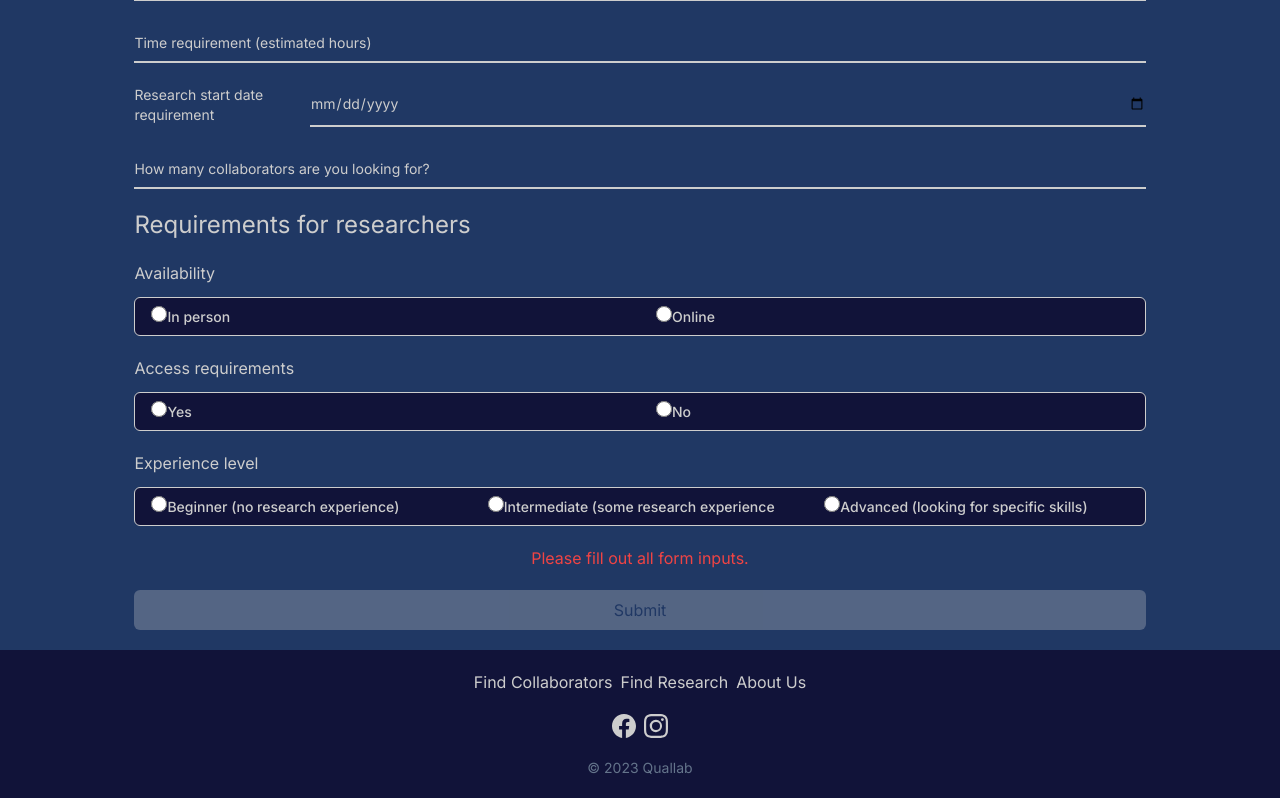
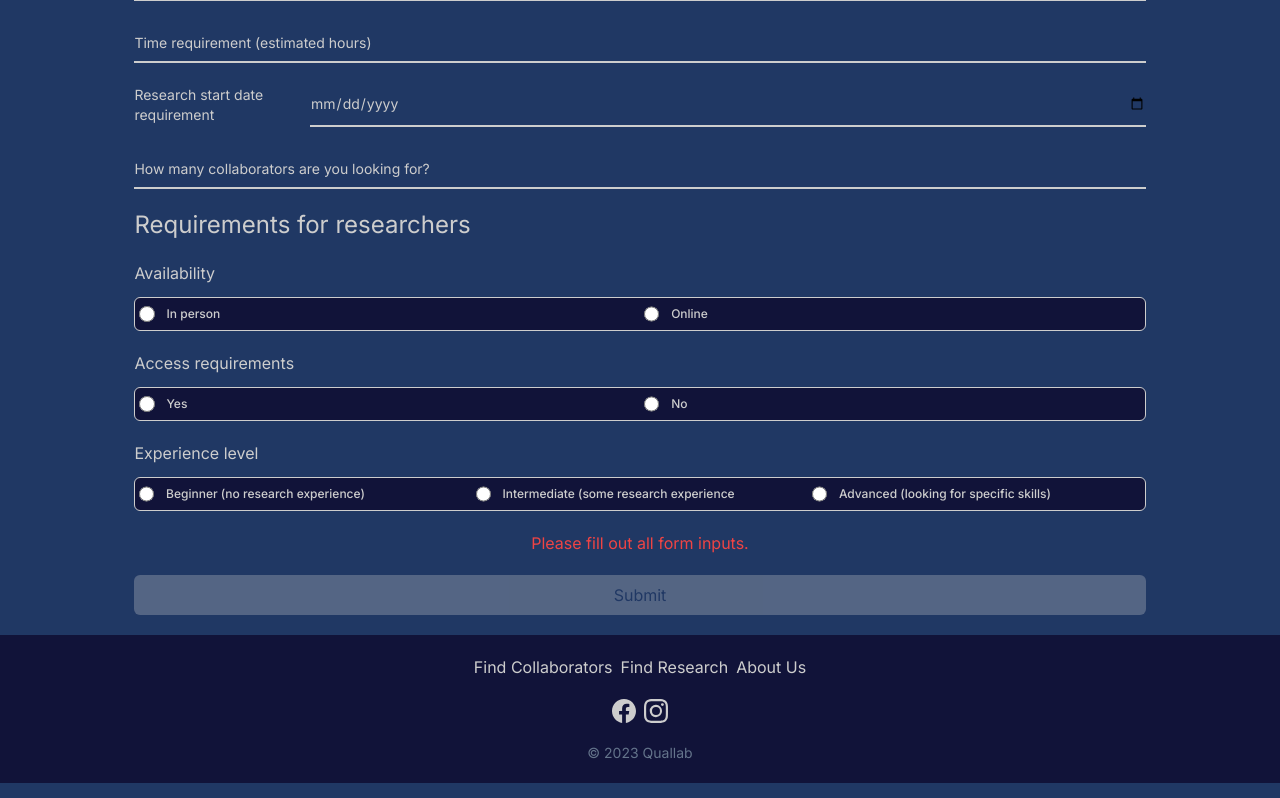
Before and after one commit to kimizake/Quallab, a Next.js app: page /find-collaborators in a window 1280 px wide. Shown: the part 623-1421 px from the top of the page. Built offline with nearby package versions, Linux system fonts and the light colour scheme.

Commit message:
clean up radio button style

```diff
--- a/app/components/RadioPanel.tsx
+++ b/app/components/RadioPanel.tsx
@@ -12,9 +12,12 @@ export const RadioPanel = (props: {
 			<h2 className="mb-3">{props.heading}</h2>
 			<ul className="items-top w-full text-sm font-medium bg-dark-blue border border-off-white rounded-md sm:flex">
 				{props.buttons.map((button, idx) => (
-					<li key={idx} className="w-full inline-flex items-center py-2 px-1">
-						<label className="w-full ml-3 text-sm font-medium">
+					<li
+						key={idx}
+						className="w-full inline-flex items-center py-2 px-1 align-middle"
+					>
 						<input
+							id={`${props.name}_radio_${idx}`}
 							type="radio"
 							value={button.label}
 							name={props.name}
@@ -22,6 +25,10 @@ export const RadioPanel = (props: {
 							required={props.required}
 							onInput={button.onInput}
 						/>
+						<label
+							className="w-full ml-3 text-sm md:text-xs font-medium"
+							htmlFor={`${props.name}_radio_${idx}`}
+						>
 							{button.label}
 						</label>
 					</li>
```
Lines whose indentation alone changed are shown as unchanged.
